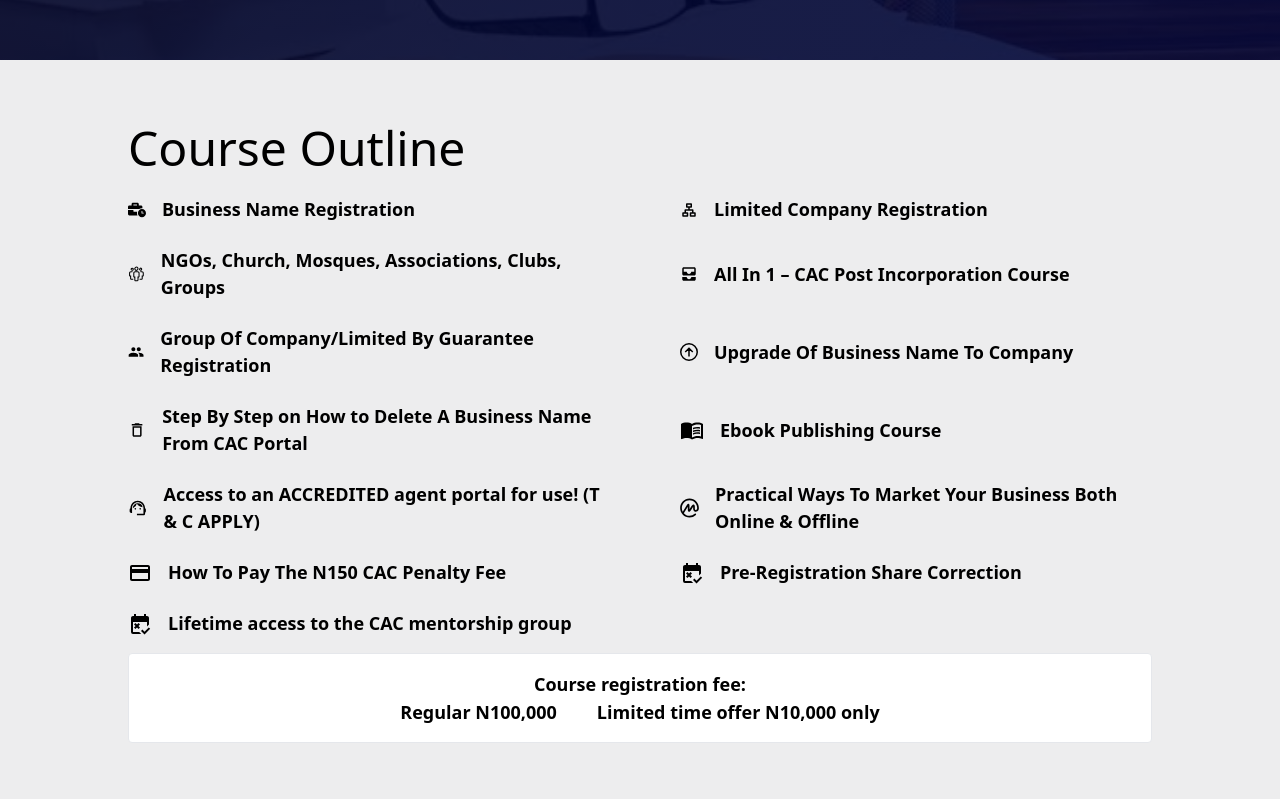
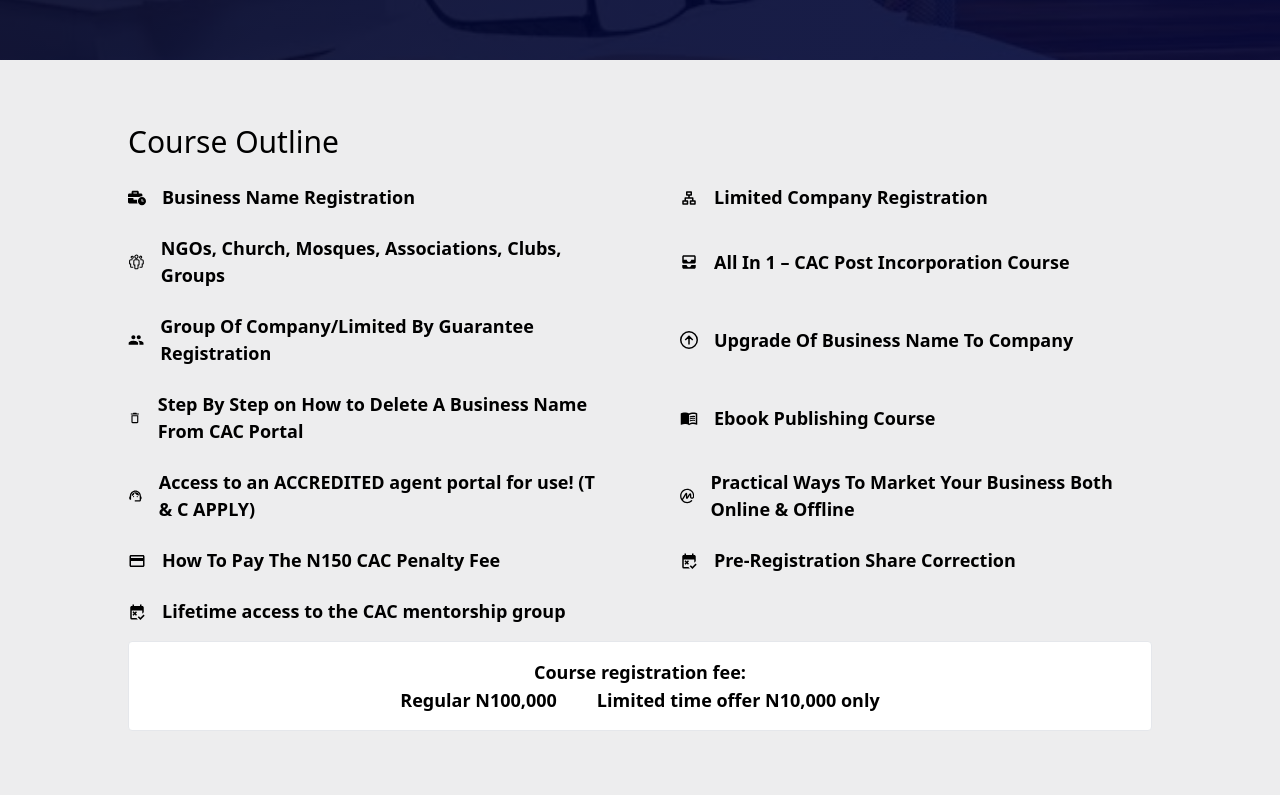
Before and after one commit to StivinTaesoo/euthus-consult, a Next.js app: page /courses in a window 1280 px wide. Shown: the part 540-1339 px from the top of the page. Built offline with nearby package versions, Linux system fonts and the light colour scheme.

Commit message:
Error handling

```diff
--- a/components/courses/CourseOutline.tsx
+++ b/components/courses/CourseOutline.tsx
@@ -17,7 +17,7 @@ function CourseOutline() {
     return (
         <div className="w-full   py-16 bg-[#ededee]">
             <div className="w-[90%] mx-auto md:w-[80%]">
-                <h1 className="text-5xl mb-6">Course Outline</h1>
+                <h1 className="text-3xl mb-6">Course Outline</h1>
                 <div className="grid grid-cols-1 gap-x-20 gap-y-6  justify-items-start  xl:grid-cols-2 text-[16px] md:text-[18px]">
                     <div className="flex items-center gap-4 font-semibold">
                         <FaBusinessTime />
@@ -50,46 +50,46 @@ function CourseOutline() {
                         <p>Upgrade Of Business Name To Company </p>
                     </div>
                     <div className="flex items-center gap-4 font-semibold">
-                        <MdOutlineDelete className="text-2xl" />
+                        <MdOutlineDelete className="" />
                         <p>
                             Step By Step on How to Delete A Business Name From
                             CAC Portal{" "}
                         </p>
                     </div>
                     <div className="flex items-center gap-4 font-semibold">
-                        <MdOutlineMenuBook className="text-2xl" />
+                        <MdOutlineMenuBook className="" />
                         <p>Ebook Publishing Course</p>
                     </div>
                     <div className="flex items-center gap-4 font-semibold">
-                        <MdSupportAgent className="text-2xl" />
+                        <MdSupportAgent className="" />
                         <p>
                             Access to an ACCREDITED agent portal for use! (T & C
                             APPLY)
                         </p>
                     </div>
                     <div className="flex items-center gap-4 font-semibold">
-                        <SiCoinmarketcap className="text-2xl" />
+                        <SiCoinmarketcap className="" />
                         <p>
                             Practical Ways To Market Your Business Both Online &
                             Offline
                         </p>
                     </div>
                     <div className="flex items-center gap-4 font-semibold">
-                        <MdPayment className="text-2xl" />
+                        <MdPayment className="" />
                         <p>How To Pay The N150 CAC Penalty Fee</p>
                     </div>
                     <div className="flex items-center gap-4 font-semibold">
-                        <MdFreeCancellation className="text-2xl" />
+                        <MdFreeCancellation className="" />
                         <p>Pre-Registration Share Correction </p>
                     </div>
                     <div className="flex items-center gap-4 font-semibold">
-                        <MdFreeCancellation className="text-2xl" />
+                        <MdFreeCancellation className="" />
                         <p>Lifetime access to the CAC mentorship group </p>
                     </div>
                 </div>
                 <div className="text-lg font-semibold mt-4 p-4 border-[1px] rounded bg-white text-center">
                     <p>Course registration fee:</p>
-                    <div className="flex flex-col gap-10 justify-center items-center text-center md:flex-row">
+                    <div className="flex flex-col gap-4 justify-center items-center text-center md:flex-row md:gap-10">
                         <div className="text-center">Regular N100,000</div>
                         <div className="text-center">
                             Limited time offer <strong>N10,000</strong> only
```
